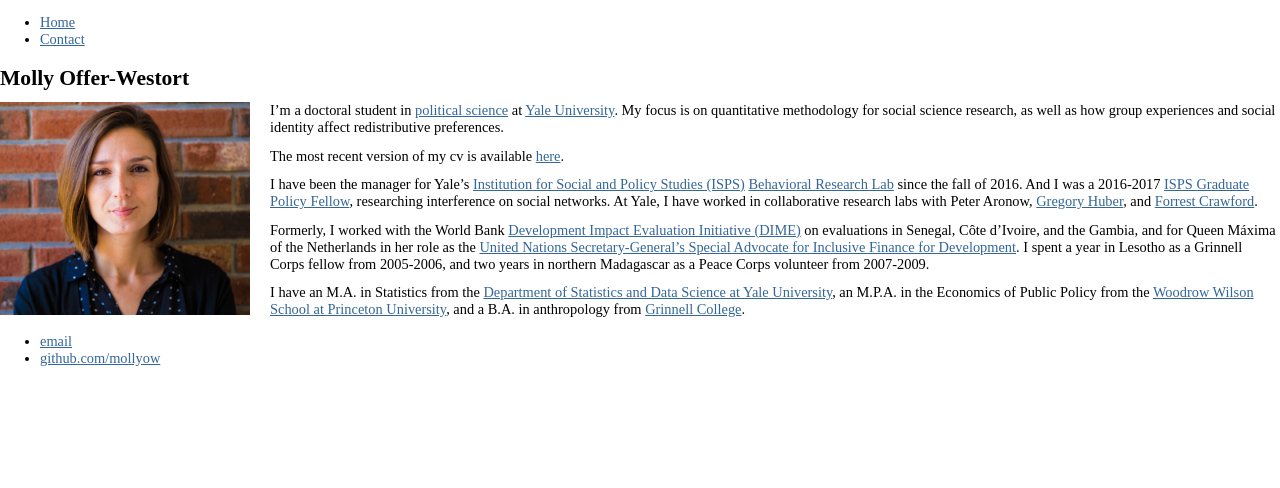
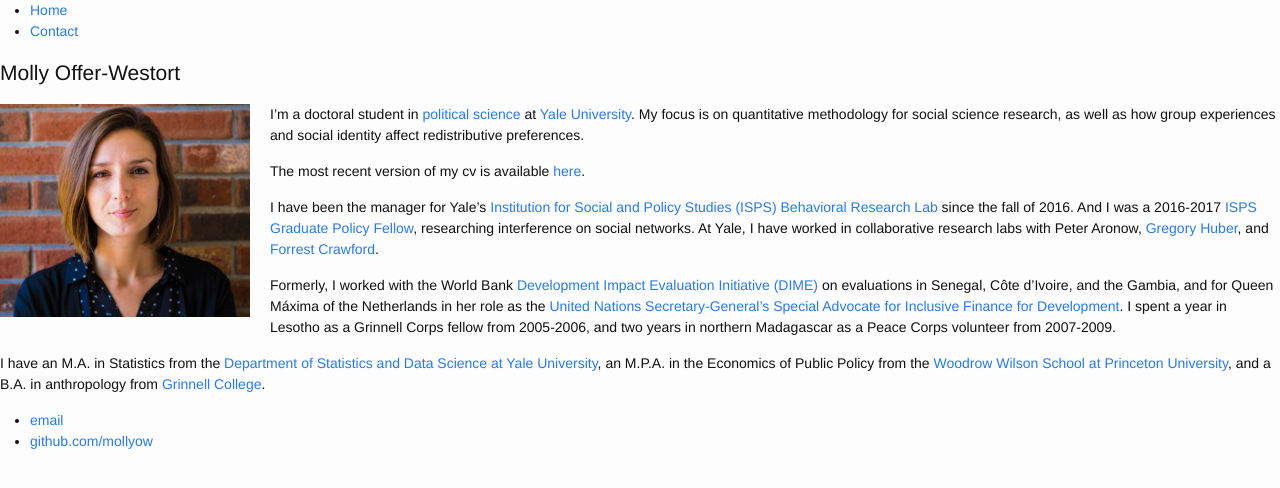
Before and after one commit to mollyow/mollyow.github.io, a Jekyll site: the page built from index.markdown, in a window 1280 px wide. Shown: the top 488 px of the page. Built offline with Jekyll 4.4.1, drawn with Linux system fonts in a browser that asks for light colours.

Commit message:
updates layout

```diff
--- a/_layouts/design-mow.html
+++ b/_layouts/design-mow.html
@@ -4,7 +4,7 @@
 			<title>Molly Offer-Westort: {{ page.title }}</title>
 			<link rel="icon"  type="image/png"    href="https://mollyow.github.io/assets/molly_brick.jpg">
 			<link href="https://fonts.googleapis.com/css?family=Istok+Web" rel="stylesheet">
-			<link rel="stylesheet" type="text/css" href="/css/screen.css">
+			<link rel="stylesheet" type="text/css" href="/css/main.css">
 
 		</head>
 		<body>
```
